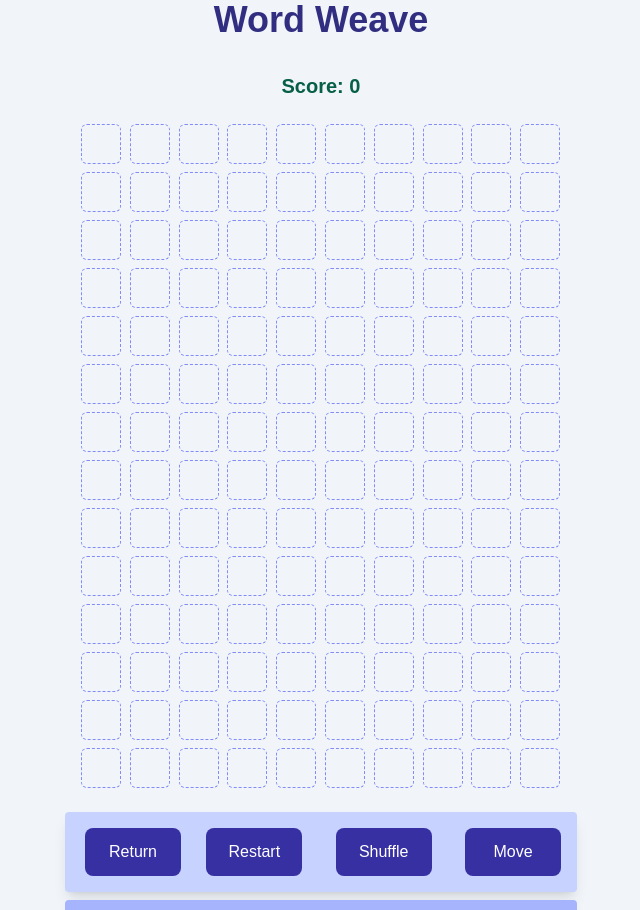
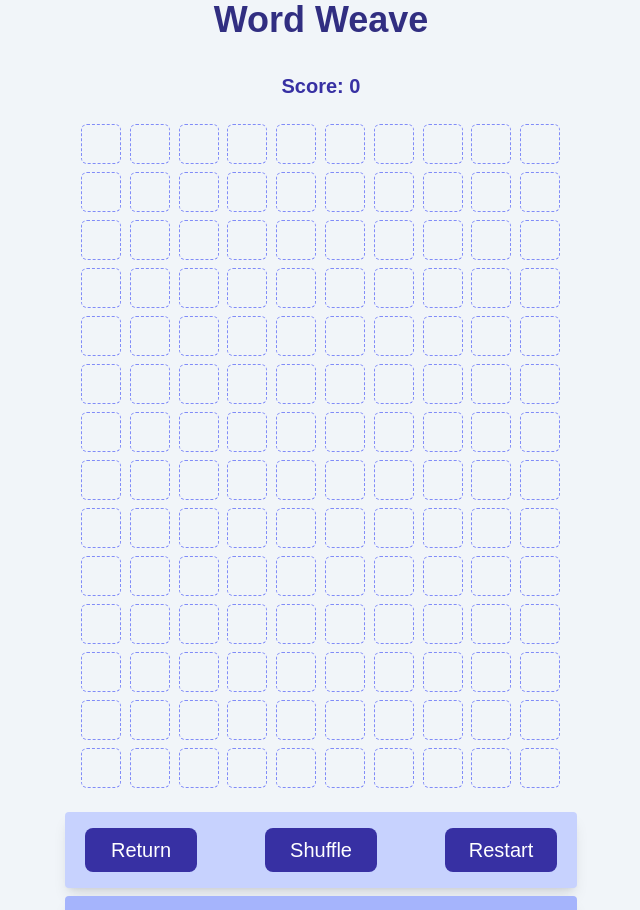
Before and after one commit to skylarbeaty/Word-Weave, a Next.js app: page / in a window 1280 px wide. Shown: the top 910 px of the page, without its empty margins (319-959 px from the left). Built offline with nearby package versions, Linux system fonts and the light colour scheme.

Commit message:
Minor aesthetic changes
Updated the spaces to not render the dashed outline when they have a tile. Updated the score to render blue (default) when score is 0 and green when score is positive. Removed "move" button temporarily

```diff
--- a/components/ButtonPanel.tsx
+++ b/components/ButtonPanel.tsx
@@ -1,6 +1,7 @@
 import React from 'react'
 import { useGameContext } from './Game'
 import { shuffleArray } from '@/util/shuffle'
+import { debounce } from "@/util/debounce"
 
 const ButtonPanel = () => {
   const gameContext = useGameContext()!
@@ -39,22 +40,21 @@ const ButtonPanel = () => {
 
   return (
     <div className='bg-indigo-200 mt-2 mb-2 p-4 rounded shadow-lg flex justify-between'>
-        <button className='bg-indigo-800 text-white p-3 ml-1 min-w-24 rounded-lg'
+        <button className='bg-indigo-800 text-white p-2 ml-1 min-w-28 rounded-lg text-xl'
           onPointerDown={handleReturn}
         >
           Return
         </button>
-        <button className='bg-indigo-800 text-white p-3 mr-1 mr-1 min-w-24 rounded-lg'
+        <button className='bg-indigo-800 text-white p-2 ml-1 mr-1 min-w-28 rounded-lg text-xl'
+          onPointerDown={debounce(handleShuffle, 100)}
+        >
+          Shuffle
+        </button>
+        <button className='bg-indigo-800 text-white p-2 mr-1 mr-1 min-w-28 rounded-lg text-xl'
           onPointerDown={handleRestart}
         >
           Restart
         </button>
-        <button className='bg-indigo-800 text-white p-3 ml-1 mr-1 min-w-24 rounded-lg'
-          onPointerDown={handleShuffle}
-        >
-          Shuffle
-        </button>
-        <button className='bg-indigo-800 text-white p-3 ml-1 min-w-24 rounded-lg'>Move</button>
     </div>
   )
 }
--- a/components/Game.tsx
+++ b/components/Game.tsx
@@ -121,7 +121,7 @@ const Game = () => {
     return (
         <GameContext.Provider value={{tiles, moveTile, spaces: spaces.current, updateSpace, dragID, changeDragID, solution}}>
             <div>
-                <h2 className='text-xl font-bold text-center m-2 text-emerald-800'>Score: {solution.score}</h2>
+                <h2 className={`text-xl font-bold text-center m-2 ${solution.score == 0 ? "text-indigo-800" : "text-emerald-800"}`}>Score: {solution.score}</h2>
                 <Board/>
                 {/* <InputPanel/> */}
                 <ButtonPanel/>
--- a/components/Space.tsx
+++ b/components/Space.tsx
@@ -9,6 +9,12 @@ const Space = ({id}: SpaceProps) => {
   const gameContext = useGameContext()!
   const divRef =  useRef<HTMLDivElement | null>(null)
   const [mouseHover, setMouseHover] = useState<boolean>(false)
+
+  let myTile = gameContext.tiles.find(tile => tile.spaceID === id)
+  let myBG = `border-indigo-400 border border-dashed`
+  if (myTile)
+      myBG = ``
+
 
   useLayoutEffect(() => {
     gameContext.updateSpace(id, divRef.current)
@@ -36,8 +42,7 @@ const Space = ({id}: SpaceProps) => {
   return (
     <>
       <div className={`w-10 h-10 overflow-visible rounded-md
-        ${mouseHover ? `ring-2 ring-emerald-700 border-emerald-400 border-solid` :
-          `border-indigo-400 border border-dashed`}`}
+        ${mouseHover ? `ring-2 ring-emerald-700 border-emerald-400 border-solid` : myBG}`}
         ref={divRef}
         onPointerEnter={handlePointerEnter}
         onPointerLeave={handlePointerLeave}
```
